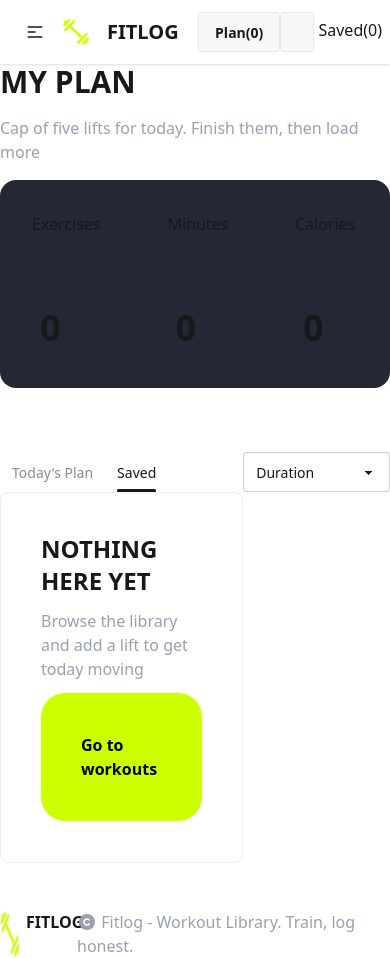
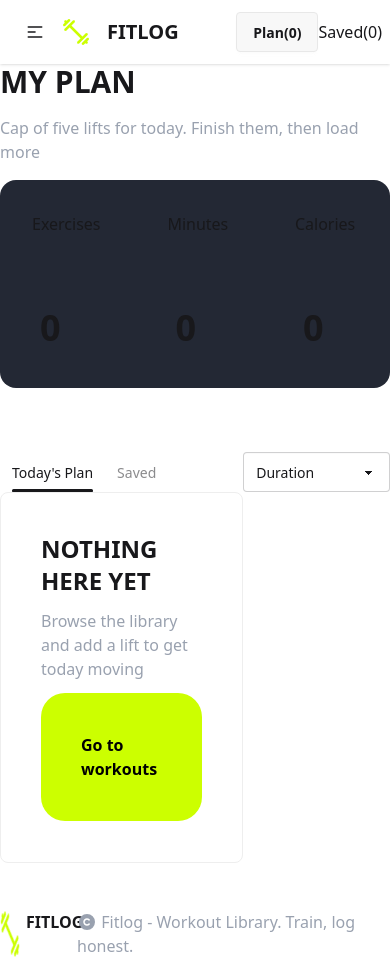
Before and after one commit to Iqbalsami12/my-fit-log, a Next.js app: page /myPlan in a window 390 px wide. Built offline with nearby package versions, Linux system fonts and the light colour scheme.

Commit message:
failed to make responsive

```diff
--- a/src/app/myPlan/page.tsx
+++ b/src/app/myPlan/page.tsx
@@ -8,13 +8,15 @@ import ListCards from './ListCards';
 const PlannedPage = () => {
 
     const[sortBy, setSortBy] = useState<`Duration`| `Calories` | `Rating`>(`Duration`);
-    const [tabActive] =useState<'plan' | 'saved'>('plan')
 
-    const { plannedWorkouts, setPlannedWorkouts, savedWorkouts, setSavedWorkouts } = useContext(WorkoutContext) as {
+
+    const { plannedWorkouts, setPlannedWorkouts, savedWorkouts, setSavedWorkouts, tabActive, setTabActive } = useContext(WorkoutContext) as {
         plannedWorkouts: IWorkout[];
         setPlannedWorkouts: React.Dispatch<React.SetStateAction<IWorkout[]>>;
         savedWorkouts: IWorkout[];
-        setSavedWorkouts: React.Dispatch<React.SetStateAction<IWorkout[]>>;
+        setSavedWorkouts: React.Dispatch<React.SetStateAction<IWorkout[]>>
+         tabActive: 'plan' | 'saved';
+            setTabActive: React.Dispatch<React.SetStateAction<'plan' | 'saved'>>;
     }
 
     const handleRemovePlan = (id: number) => {
@@ -60,7 +62,7 @@ const PlannedPage = () => {
             <h2 className='font-bold text-3xl'>MY PLAN</h2>
             <p className='text-gray-400'>Cap of five lifts for today. Finish them, then load more</p>
 
-            <table className='bg-[#232834] rounded-2xl w-full'>
+            <table className='bg-[#232834] rounded-2xl container mx-auto'>
                 <tbody>
                     <tr>
                         <td className='p-8' >Exercises</td>
@@ -78,7 +80,7 @@ const PlannedPage = () => {
             <div className='container mx-auto flex justify-between mt-12'>
 
                 <div className="tabs tabs-border">
-                    <input type="radio" name="my_tabs_2" className="tab" aria-label="Today's Plan" />
+                    <input type="radio" name="my_tabs_2" className="tab" aria-label="Today's Plan" checked={tabActive==='plan'} onChange={()=> setTabActive('plan')} />
                     <div className="tab-content border-base-300 bg-base-100 p-10">
                         {
                             plannedWorkouts.length > 0 ?
@@ -100,7 +102,7 @@ const PlannedPage = () => {
 
                     {/* Saved tab */}
 
-                    <input type="radio" name="my_tabs_2" className="tab" aria-label="Saved" defaultChecked />
+                    <input type="radio" name="my_tabs_2" className="tab" aria-label="Saved" checked={tabActive==='saved'} onChange={()=> setTabActive('saved')} />
                     <div className="tab-content border-base-300 bg-base-100 p-10"> {
                         savedWorkouts.length > 0 ?
                             (sortSavedWorkouts.map((workout: IWorkout) =>
--- a/src/common/Footer.tsx
+++ b/src/common/Footer.tsx
@@ -5,7 +5,7 @@ import React from 'react';
 
 const Footer = () => {
     return (
-        <div className='flex justify-between  mt-12 container mx-auto  '>
+        <div className='flex mt-12 container mx-auto sm:gap-2 lg:flex justify-between '>
             <div className='flex gap-1.5'>
                 <Image
                 src='/assets/logo.png'
--- a/src/common/NavButtons.tsx
+++ b/src/common/NavButtons.tsx
@@ -14,7 +14,7 @@ const NavButtons = () => {
 
 
         <button onClick={() => handleNavButtons("Workouts")}
-                type="submit" className={`${navButtons=== "Workouts" ? 'btn bg-[#1A2312] text-[#C2F800]' : ""} btn rounded-2xl`}> Workouts</button>
+                type="submit" className={`${navButtons=== "Workouts" ? 'btn bg-[#1A2312] text-[#C2F800]' : ""}  rounded-2xl btn`}> Workouts</button>
 
 
         </Link>
@@ -23,7 +23,7 @@ const NavButtons = () => {
         <li>
             <Link href='/myPlan'>
             <button onClick={() => handleNavButtons("My Plan")}
-                type="submit" className={`${navButtons=== "My Plan" ? 'btn bg-[#1A2312] text-[#C2F800]' : ""} border-0 btn rounded-2xl`}> My Plan</button>
+                type="submit" className={`${navButtons=== "My Plan" ? 'btn bg-[#1A2312] text-[#C2F800]' : ""} border-0  rounded-2xl btn`}> My Plan</button>
 
             </Link>
             </li>
--- a/src/common/Navbar.tsx
+++ b/src/common/Navbar.tsx
@@ -1,19 +1,13 @@
 'use client'
 import Image from 'next/image';
-import React, { useContext } from 'react';
 import NavButtons from './NavButtons';
-import { WorkoutContext } from '@/context/WorkoutContext';
-import { IWorkout } from '@/workoutTypes';
-import Link from 'next/link';
+
+import OtherNavigation from './OtherNavigation';
 
 
 
 const Navbar = () => {
 
-   const {plannedWorkouts, savedWorkouts} = useContext(WorkoutContext) as {
-    plannedWorkouts: IWorkout[]
-    savedWorkouts: IWorkout[]
-   }
 
     const links = <>
         <NavButtons></NavButtons>
@@ -45,11 +39,7 @@ const Navbar = () => {
                     {links}
                 </ul>
             </div>
-            <div className="navbar-end">
-                <Link href='/myPlan'><button className="btn">Plan({plannedWorkouts.length})</button></Link>
-
-                <Link href='/myPlan'><button className="btn"></button> Saved({savedWorkouts.length})</Link>
-            </div>
+            <OtherNavigation></OtherNavigation>
         </div>
     );
 };
--- /dev/null
+++ b/src/common/OtherNavigation.tsx
@@ -0,0 +1,39 @@
+'use client'
+import { WorkoutContext } from '@/context/WorkoutContext';
+import { IWorkout } from '@/workoutTypes';
+import React, { useContext } from 'react';
+
+
+
+const OtherNavigation = () => {
+  const { plannedWorkouts, savedWorkouts, tabActive, setTabActive } = useContext(WorkoutContext) as {
+    plannedWorkouts: IWorkout[];
+    savedWorkouts: IWorkout[];
+    tabActive: 'plan' | 'saved';
+    setTabActive: React.Dispatch<React.SetStateAction<'plan' | 'saved'>>;
+  };
+
+
+
+  return (
+    <div className="navbar-end">
+      <button
+        type="button"
+        onClick={() => setTabActive('plan')}
+        className={tabActive === 'plan' ? 'btn' : ''}
+      >
+        Plan({plannedWorkouts.length})
+      </button>
+
+      <button
+        type="button"
+        onClick={() => setTabActive('saved')}
+        className={tabActive === 'saved' ? 'btn' : ''}
+      >
+        Saved({savedWorkouts.length})
+      </button>
+    </div>
+  );
+};
+
+export default OtherNavigation;
--- a/src/components/homepage/Banner.tsx
+++ b/src/components/homepage/Banner.tsx
@@ -3,7 +3,7 @@ import React from 'react';
 
 const Banner = () => {
     return (
-        <div className='container mx-auto flex gap-24 mt-12 bg-[#15171D] p-5'>
+        <div className='container mx-auto flex justify-between mt-6 px-4 lg:mt-12 lg:px-8 sm:mt-8 sm:px-6  bg-[#15171D] p-5'>
             <div className='flex flex-col gap-2.5'>
                 <p className='text-[#C2F800]'>WORKOUT LIBRARY</p>
                 <h1 className='font-bold text-white text-6xl'>TRAIN WITH INTENT. <br /> LOG EVERY SET.</h1>
@@ -11,8 +11,8 @@ const Banner = () => {
                     into today&apos;s plan, and watch the week&apos;s work add up.</p>
                     <button className='bg-[#C2F800] p-1 rounded-xl max-w-75 cursor-pointer'>BROWSE WORKOUTS</button>
             </div>
-            <div>
-                <Image
+            <div className='w-full lg:w-1/2'>
+                <Image className='h-auto w-full max-w-100 mx-auto object-contain'
                 src='/assets/banner.png'
                 alt='bannerlogo'
                 width={400}
--- a/src/context/WorkoutContext.tsx
+++ b/src/context/WorkoutContext.tsx
@@ -9,12 +9,16 @@ const WorkoutProvider = ({children}:{children:ReactNode}) => {
     const [plannedWorkouts, setPlannedWorkouts] = useState([])
 
     const [savedWorkouts, setSavedWorkouts] = useState([])
+    const [tabActive, setTabActive] = useState<'plan' | 'saved'>('plan')
+
 
     const sharedData = {
         plannedWorkouts,
         setPlannedWorkouts,
         savedWorkouts,
-        setSavedWorkouts
+        setSavedWorkouts,
+        tabActive,
+        setTabActive,
     }
 
 
```
